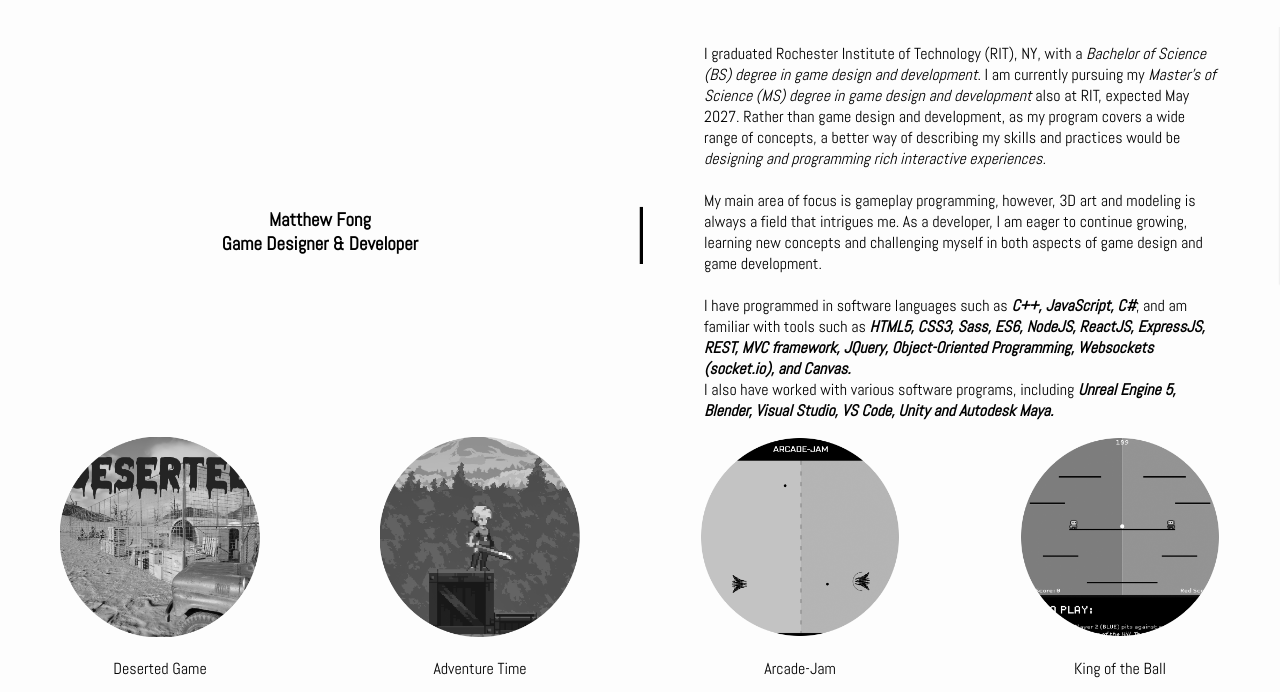
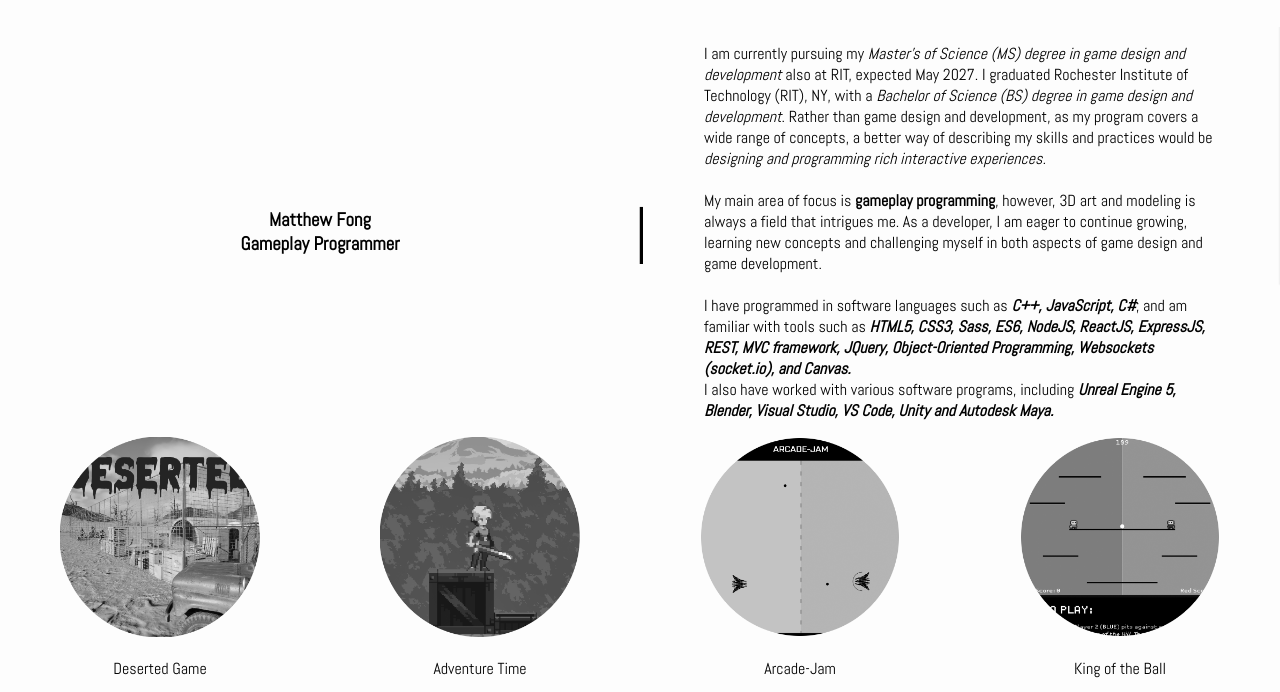
Before and after one commit to matthewfong3/matthewfong3.github.io, a plain HTML site: page index.html in a window 1280 px wide. Shown: the part 63-755 px from the top of the page. Drawn offline with nearby package versions, Linux system fonts and the light colour scheme; files whose address does not match are found by name.

Commit message:
updated home page description

```diff
--- a/index.html
+++ b/index.html
@@ -104,37 +104,36 @@
                 <section id="leftAboutMe" class="leftAboutMe">
                     <h3>
                         Matthew Fong <br />
-                        Game Designer & Developer
+                        Gameplay Programmer
                     </h3>
                 </section>
 
                 <section id="rightAboutMe" class="rightAboutMe">
                     <p>
-                        I graduated Rochester Institute of Technology (RIT), NY,
-                        with a
-                        <i
-                            >Bachelor of Science (BS) degree in game design and
-                            development</i
-                        >. I am currently pursuing my
+                        I am currently pursuing my
                         <i
                             >Master's of Science (MS) degree in game design and
                             development</i
                         >
-                        also at RIT, expected May 2027. Rather than game design
-                        and development, as my program covers a wide range of
-                        concepts, a better way of describing my skills and
-                        practices would be
+                        also at RIT, expected May 2027. I graduated Rochester
+                        Institute of Technology (RIT), NY, with a
+                        <i
+                            >Bachelor of Science (BS) degree in game design and
+                            development</i
+                        >. Rather than game design and development, as my
+                        program covers a wide range of concepts, a better way of
+                        describing my skills and practices would be
                         <i
                             >designing and programming rich interactive
                             experiences.</i
                         >
                         <br /><br />
 
-                        My main area of focus is gameplay programming, however,
-                        3D art and modeling is always a field that intrigues me.
-                        As a developer, I am eager to continue growing, learning
-                        new concepts and challenging myself in both aspects of
-                        game design and game development.<br /><br />
+                        My main area of focus is <b>gameplay programming</b>,
+                        however, 3D art and modeling is always a field that
+                        intrigues me. As a developer, I am eager to continue
+                        growing, learning new concepts and challenging myself in
+                        both aspects of game design and game development.<br /><br />
 
                         I have programmed in software languages such as
                         <i><b>C++, JavaScript, C#</b></i
```
